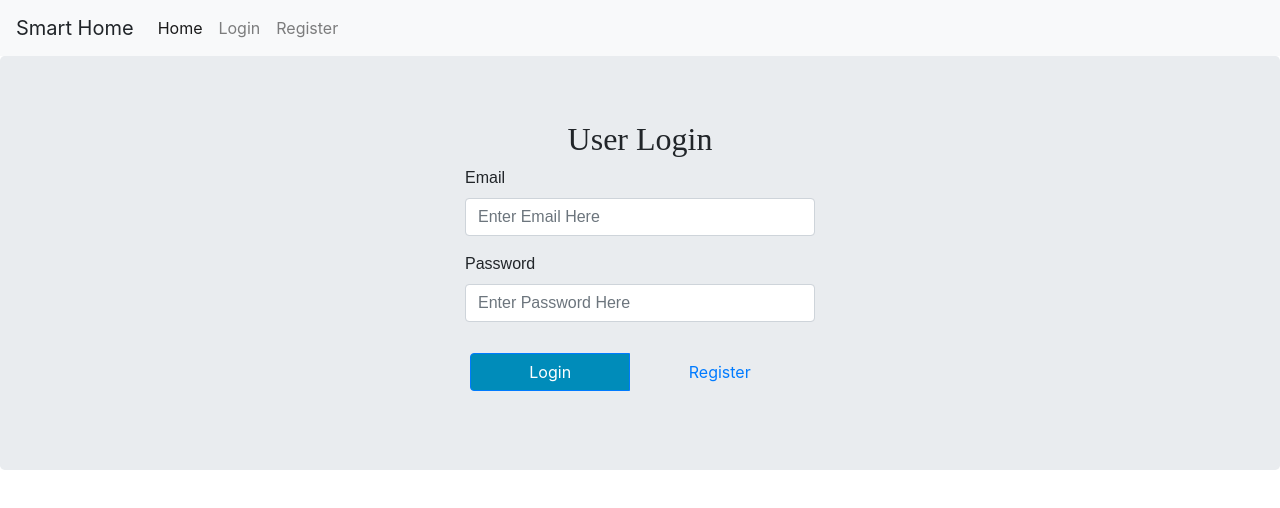
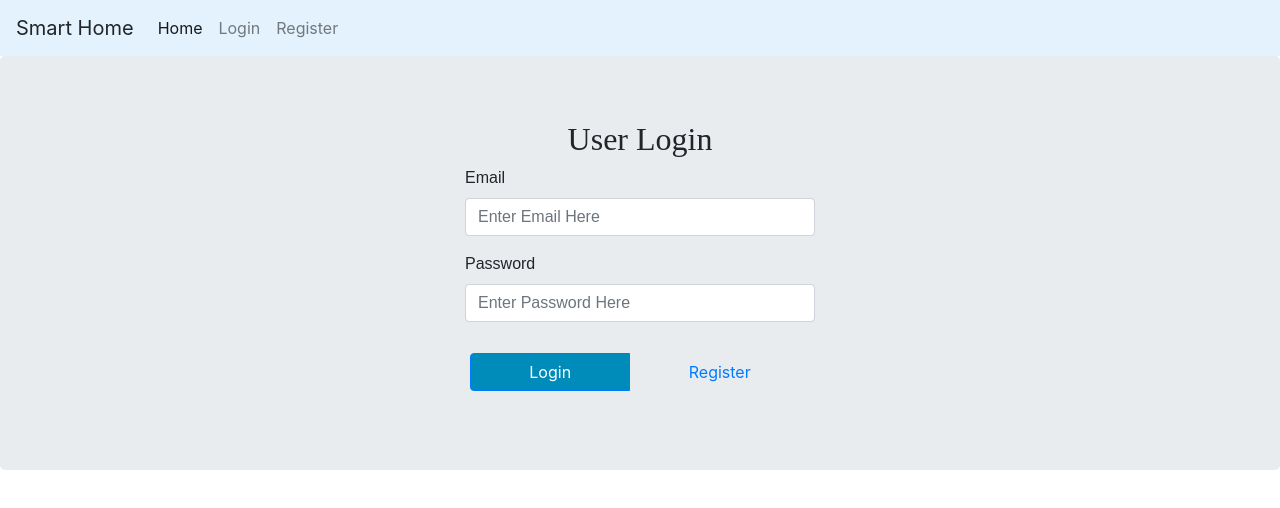
Before and after one commit to AdrianDoran/Project_Smart_Home, an Angular app in the folder web/app/: page /login in a window 1280 px wide. Shown: the top 508 px of the page. Built offline with nearby package versions, Linux system fonts and the light colour scheme.

Commit message:
FIX: Clear HTML structure for navbar.

```diff
--- a/web/app/src/app/_models/device.ts
+++ b/web/app/src/app/_models/device.ts
@@ -1,7 +1,7 @@
 export class Device{
     email: String;
     name: String;
-    data: Array<Int16Array>; // May need changing according to the data.
+    data: Array<Int16Array>; // May need changing according to the data. This should not be the main portion of the data -> just for local storage.
 
 
 }
--- a/web/app/src/app/navbar/navbar.component.html
+++ b/web/app/src/app/navbar/navbar.component.html
@@ -1,5 +1,5 @@
-<div class="navbar-nav">
-    <nav class="navbar navbar-expand-lg navbar-light bg-light">
+
+    <nav class="navbar navbar-expand-lg navbar-light" style="background-color: #e3f2fd;">
         <a class="navbar-brand">Smart Home</a>
         <button class="navbar-toggler" type="button" data-toggle="collapse" data-target="#navbarNav"
             aria-controls="navbarNav" aria-expanded="false" aria-label="Toggle navigation">
@@ -41,4 +41,3 @@
             </ul>
         </div>
     </nav>
-</div>
```
